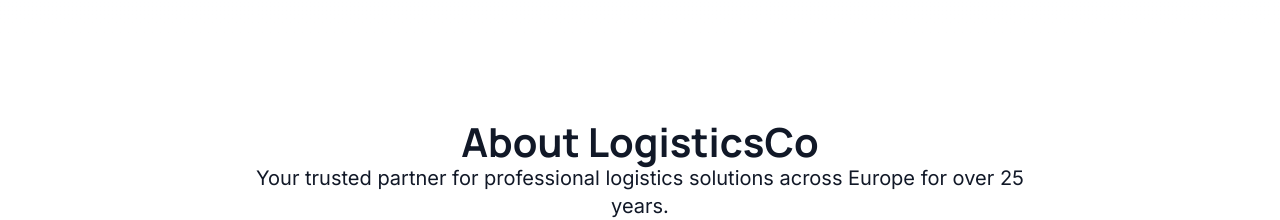
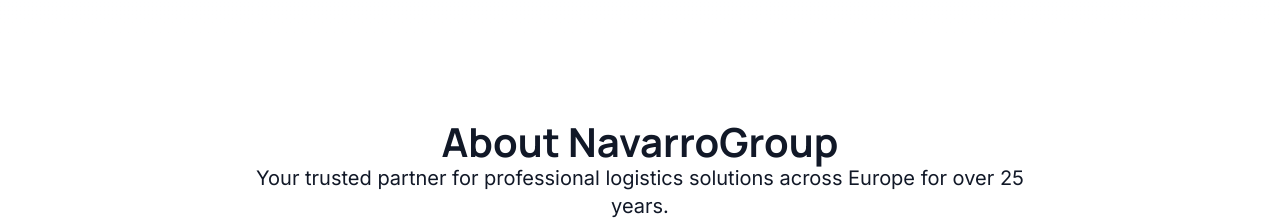
Before and after one commit to patabrava/logistics-landing, a Next.js app: page / in a window 1280 px wide. Shown: the part 1500-1720 px from the top of the page. Built offline with nearby package versions, Linux system fonts and the light colour scheme; no server answers; a web font is replaced by a local one.

Commit message:
updated titles to navarrogroup

```diff
--- a/public/locales/de.json
+++ b/public/locales/de.json
@@ -303,15 +303,15 @@
     },
     "contact": {
       "title": "Kontakt",
-      "address": "LogisticsCo GmbH\nMusterstraße 123\n10115 Berlin",
+      "address": "NavarroGroup GmbH\nMusterstraße 123\n10115 Berlin",
       "phone": "+49 30 12345678",
       "email": "info@logisticsco.de",
       "hours": "Mo-Fr 8:00-18:00"
     },
-    "copyright": "© {{year}} LogisticsCo GmbH. Alle Rechte vorbehalten."
+    "copyright": "© {{year}} NavarroGroup GmbH. Alle Rechte vorbehalten."
   },
   "about": {
-    "headline": "Über LogisticsCo",
+    "headline": "Über NavarroGroup",
     "subheadline": "Ihr vertrauensvoller Partner für professionelle Logistiklösungen in ganz Europa seit über 25 Jahren.",
     "story": {
       "title": "Unsere Geschichte",
--- a/public/locales/en.json
+++ b/public/locales/en.json
@@ -303,15 +303,15 @@
     },
     "contact": {
       "title": "Contact",
-      "address": "LogisticsCo GmbH\nMusterstraße 123\n10115 Berlin",
+      "address": "NavarroGroup GmbH\nMusterstraße 123\n10115 Berlin",
       "phone": "+49 30 12345678",
       "email": "info@logisticsco.de",
       "hours": "Mon-Fri 8:00-18:00"
     },
-    "copyright": "© {{year}} LogisticsCo GmbH. All rights reserved."
+    "copyright": "© {{year}} NavarroGroup GmbH. All rights reserved."
   },
   "about": {
-    "headline": "About LogisticsCo",
+    "headline": "About NavarroGroup",
     "subheadline": "Your trusted partner for professional logistics solutions across Europe for over 25 years.",
     "story": {
       "title": "Our Story",
--- a/src/app/layout.tsx
+++ b/src/app/layout.tsx
@@ -20,14 +20,14 @@
 // MONOCODE: Explicit Error Handling - Comprehensive SEO metadata following style.md specifications
 export const metadata: Metadata = {
   title: {
-    default: "LogisticsCo - Zuverlässige Logistik in ganz Europa",
-    template: "%s | LogisticsCo"
+    default: "NavarroGroup - Zuverlässige Logistik in ganz Europa",
+    template: "%s | NavarroGroup"
   },
   description: "Professionelle Logistiklösungen für Deutschland und Europa. Schnell, sicher, planbar. Express-Transport, Same-Day-Delivery und ADR-Transporte.",
   keywords: ["Logistik", "Transport", "Europa", "Deutschland", "Express", "Same-Day", "ADR", "Spedition"],
-  authors: [{ name: "LogisticsCo" }],
-  creator: "LogisticsCo",
-  publisher: "LogisticsCo",
+  authors: [{ name: "NavarroGroup" }],
+  creator: "NavarroGroup",
+  publisher: "NavarroGroup",
   formatDetection: {
     email: false,
     address: false,
@@ -49,21 +49,21 @@
     locale: "de_DE",
     alternateLocale: ["en_US"],
     url: "https://logisticsco.de",
-    siteName: "LogisticsCo",
-    title: "LogisticsCo - Zuverlässige Logistik in ganz Europa",
+    siteName: "NavarroGroup",
+    title: "NavarroGroup - Zuverlässige Logistik in ganz Europa",
     description: "Professionelle Logistiklösungen für Deutschland und Europa. Schnell, sicher, planbar.",
     images: [
       {
         url: "/og-image.jpg",
         width: 1200,
         height: 630,
-        alt: "LogisticsCo - Europäische Logistiklösungen",
+        alt: "NavarroGroup - Europäische Logistiklösungen",
       },
     ],
   },
   twitter: {
     card: "summary_large_image",
-    title: "LogisticsCo - Zuverlässige Logistik in ganz Europa",
+    title: "NavarroGroup - Zuverlässige Logistik in ganz Europa",
     description: "Professionelle Logistiklösungen für Deutschland und Europa. Schnell, sicher, planbar.",
     images: ["/og-image.jpg"],
   },
--- a/src/lib/constants.ts
+++ b/src/lib/constants.ts
@@ -132,10 +132,10 @@
 
 // SEO Configuration
 export const SEO = {
-  DEFAULT_TITLE: 'LogisticsCo - Zuverlässige Logistik in ganz Europa',
+  DEFAULT_TITLE: 'NavarroGroup - Zuverlässige Logistik in ganz Europa',
   DEFAULT_DESCRIPTION: 'Professionelle Transportlösungen von Deutschland bis in die EU. Straßentransport, Luftfracht, Seefracht und Lagerlösungen. Angebot innerhalb weniger Stunden.',
   DEFAULT_KEYWORDS: 'Logistik, Transport, Spedition, Europa, Deutschland, Straßentransport, Luftfracht, Seefracht',
-  SITE_NAME: 'LogisticsCo',
+  SITE_NAME: 'NavarroGroup',
   TWITTER_HANDLE: '@logisticsco',
   DEFAULT_IMAGE: '/images/og-image.jpg',
   DEFAULT_LOCALE: 'de_DE'
```
